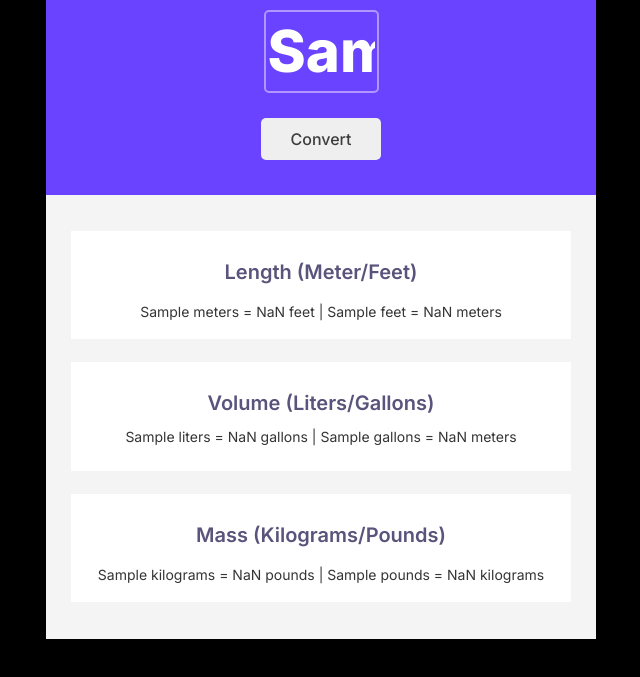
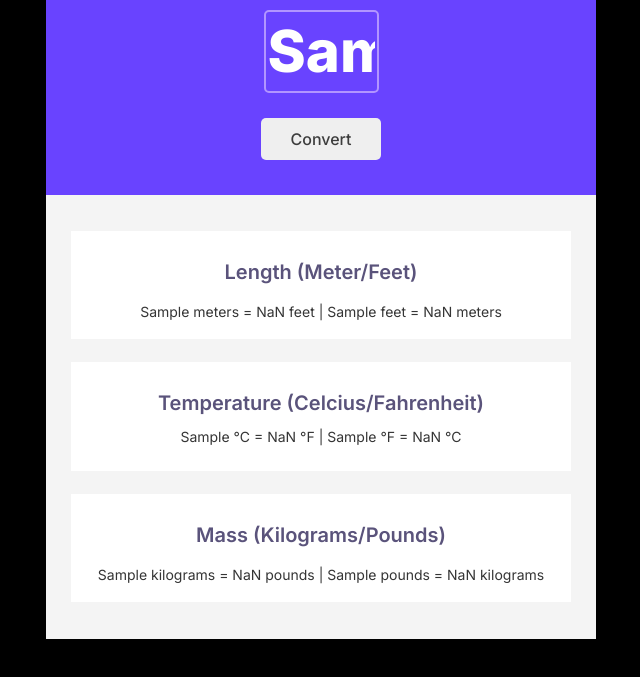
Before and after one commit to nataliadavtyan/unit_converter, a plain HTML site: page index.html in a window 1280 px wide. Both pictures are taken after typing "Sample" into the empty fields and a click on the button "Convert". Shown: the part 109-786 px from the top of the page, without its empty margins (319-959 px from the left). Drawn offline with nearby package versions, Linux system fonts and the light colour scheme.

Commit message:
Volume field replaced by temperature

```diff
--- a/index.html
+++ b/index.html
@@ -18,8 +18,8 @@
                     <p id="length-el"></p>
                 </div>
                 <div class="result">
-                    <h3>Volume (Liters/Gallons)
-                    <p id="volume-el"></p>
+                    <h3>Temperature (Celcius/Fahrenheit)
+                    <p id="temperature-el"></p>
                 </div>
                 <div class="result">
                     <h3>Mass (Kilograms/Pounds)</h3>
--- a/index.js
+++ b/index.js
@@ -1,17 +1,11 @@
-/*
-1 meter = 3.281 feet
-1 liter = 0.264 gallon
-1 kilogram = 2.204 pound
-*/
-
 let unitEl = document.getElementById("unit-el")
 const buttonEl = document.getElementById("button-el")
 let lengthEl = document.getElementById("length-el")
-let volumeEl = document.getElementById("volume-el")
+let temperatureEl = document.getElementById("temperature-el")
 let massEl = document.getElementById("mass-el")
 
+
 const metersToFeet = 3.281
-const literToGallons = 0.264
 const kilogramsToPounds = 2.204
 
 buttonEl.addEventListener("click", function(){
@@ -20,12 +14,16 @@ buttonEl.addEventListener("click", function(){
         ${baseValue} meters = ${(baseValue * metersToFeet).toFixed(3)} feet
         | ${baseValue} feet = ${(baseValue / metersToFeet).toFixed(3)} meters
     `
-    volumeEl.textContent = `
-        ${baseValue} liters = ${(baseValue * literToGallons).toFixed(3)} gallons
-        | ${baseValue} gallons = ${(baseValue / literToGallons).toFixed(3)} meters
+    temperatureEl.textContent = `
+        ${baseValue} °C = ${((baseValue * 9 / 5) + 32).toFixed(1)} °F
+        | ${baseValue} °F = ${((baseValue - 32) * 5/9).toFixed(1)} °C
     `
     massEl.textContent = `
         ${baseValue} kilograms = ${(baseValue * kilogramsToPounds).toFixed(3)} pounds
         | ${baseValue} pounds = ${(baseValue / kilogramsToPounds).toFixed(3)} kilograms
     `
 })
+
+unitEl.addEventListener("click", function(){
+    unitEl.value = ""
+})
```
